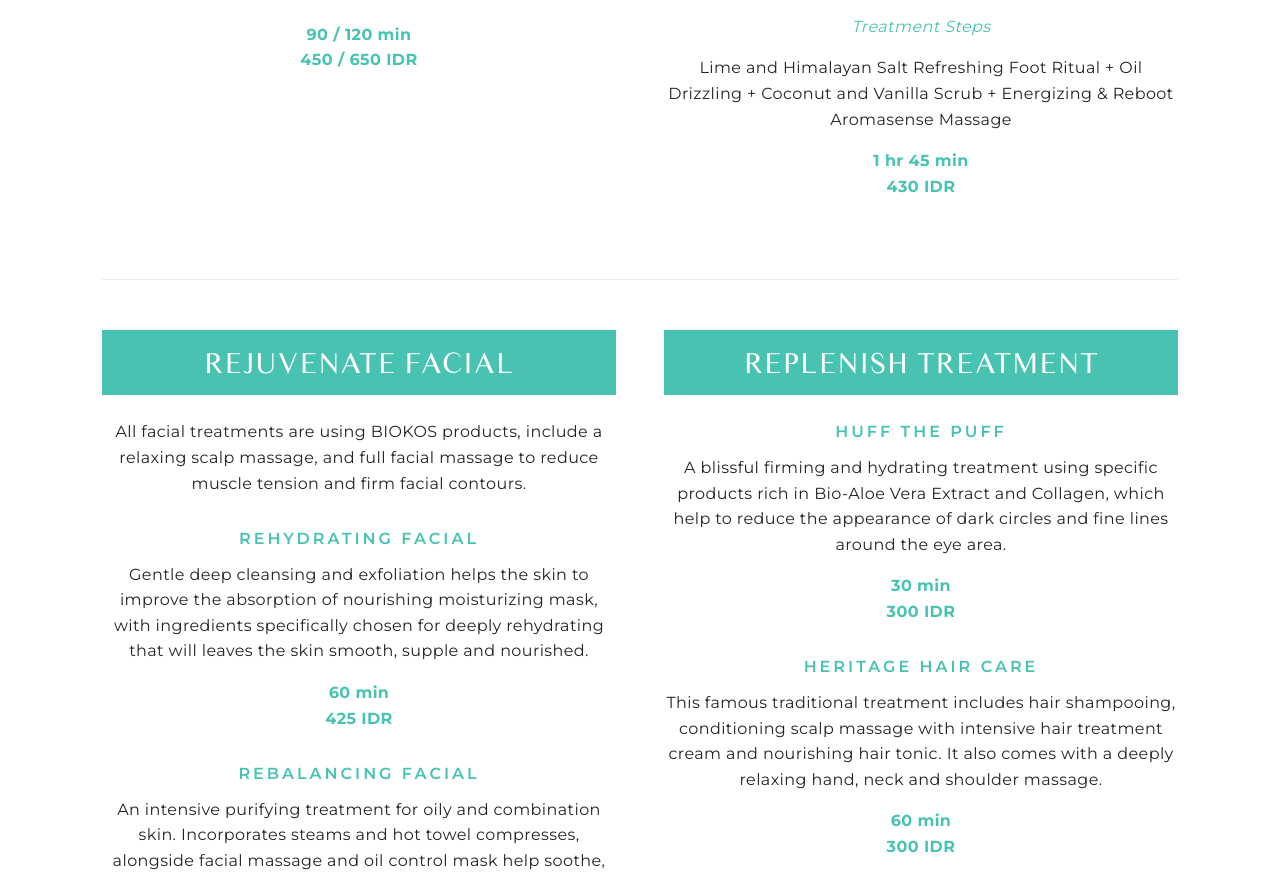
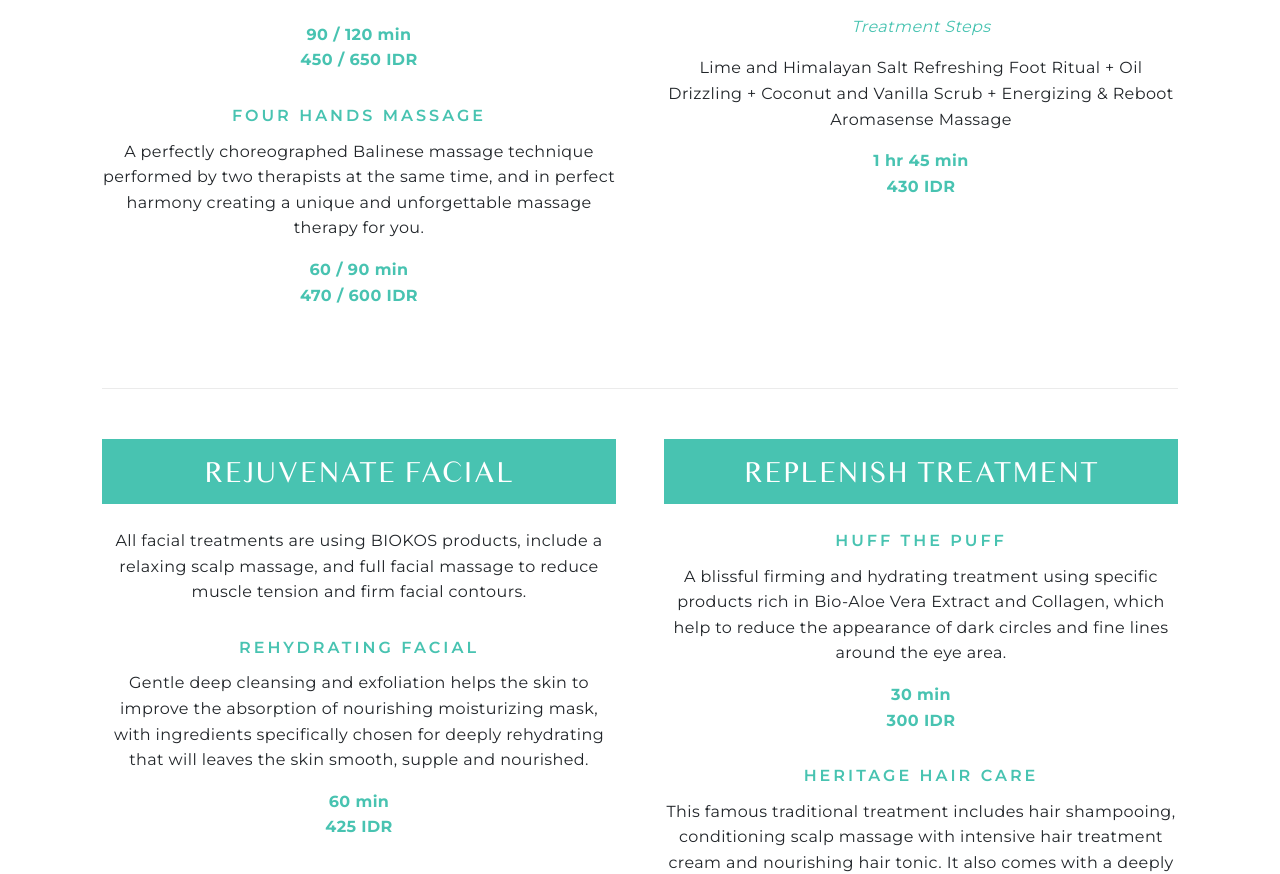
Before and after one commit to aldipee/redayspa, a Next.js app: page /treatment-menu in a window 1280 px wide. Shown: the part 1699-2573 px from the top of the page. Built offline with nearby package versions, Linux system fonts and the light colour scheme.

Commit message:
add four hands massage

```diff
--- a/pages/treatment-menu.js
+++ b/pages/treatment-menu.js
@@ -158,6 +158,17 @@ export default function Home() {
                           90 / 120 min
                           <br />
                           450 / 650 IDR
+                        </p>
+                      </div>
+                      <div className='text-center mb30'>
+                        <div className='sm-heading'>FOUR HANDS MASSAGE</div>
+                        <p>
+                        A perfectly choreographed Balinese massage technique performed by two therapists at the same time, and in perfect harmony creating a unique and unforgettable massage therapy for you.
+                        </p>
+                        <p className='font-bold green'>
+                          60 / 90 min
+                          <br />
+                          470 / 600 IDR
                         </p>
                       </div>
                     </div>
```
